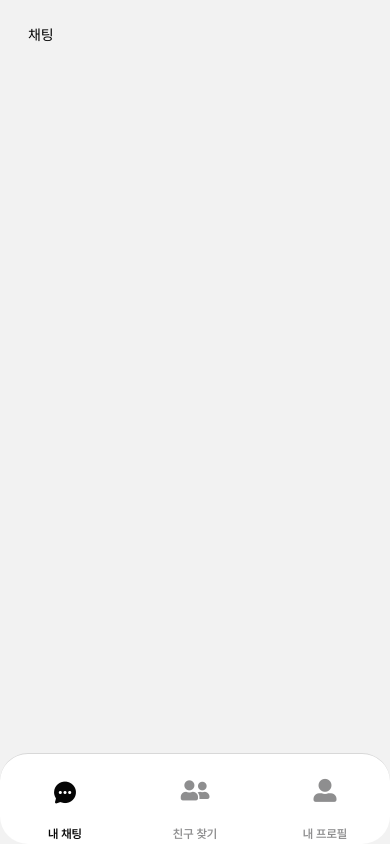
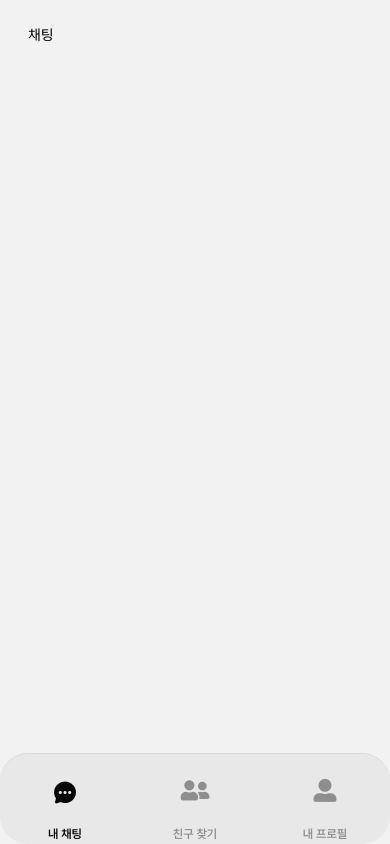
Before and after one commit to DGSW-P-plus/diverse-app, a React Native app: screen /TabNavigator in a window 390 px wide. Built offline with nearby package versions, Linux system fonts and the light colour scheme.

Commit message:
Edit Some
Edit TabBackGround
Add TODO

```diff
--- a/navigation/index.tsx
+++ b/navigation/index.tsx
@@ -30,7 +30,11 @@ export default function RootStack() {
   return (
     <NavigationContainer>
       <Stack.Navigator initialRouteName="StartView">
-        <Stack.Screen name="StartView" component={StartView} options={{ headerShown: false }} />
+        <Stack.Screen
+          name="StartView"
+          component={StartView}
+          options={{ headerShown: false }}
+        />
         <Stack.Screen
           name="TabNavigator"
           component={TabNavigator}
--- a/navigation/tab-navigator.tsx
+++ b/navigation/tab-navigator.tsx
@@ -15,7 +15,7 @@ export default function TabLayout({ navigation }: Props) {
     <Tab.Navigator
       screenOptions={{
         tabBarStyle: {
-          backgroundColor: '#FFFFFF',
+          backgroundColor: '#e8e8e8',
           borderRadius: 28,
           height: 91,
         },
--- a/screens/Auth/RegisterView.tsx
+++ b/screens/Auth/RegisterView.tsx
@@ -19,6 +19,8 @@ import axios from "axios";
 import AsyncStorage from "@react-native-async-storage/async-storage";
 
 type OverviewScreenNavigationProps = StackNavigationProp<RootStackParamList, 'RegisterView'>;
+
+//TODO: 젠더 선택페이지 & Fetch 로직 구현 후 거기로 이동.
 
 export default function RegisterView() {
   const navigation = useNavigation<OverviewScreenNavigationProps>();
--- a/screens/Main/Chat/ChatListView.tsx
+++ b/screens/Main/Chat/ChatListView.tsx
@@ -6,6 +6,10 @@ import { RootStackParamList } from '../../../navigation';
 import { StatusBar } from "expo-status-bar";
 
 type OverviewScreenNavigationProps = StackNavigationProp<RootStackParamList, 'ChatListView'>;
+
+//TODO: 채팅방 컴포넌트 구현
+//TODO: 채팅 버블 구현
+//TODO: STOMP 설치, 및 소캣 통신 구현
 
 export default function ChatListView() {
   return (
--- a/screens/Main/Friend/FriendCardView.tsx
+++ b/screens/Main/Friend/FriendCardView.tsx
@@ -6,6 +6,10 @@ import { RootStackParamList } from '../../../navigation';
 import { StatusBar } from "expo-status-bar";
 
 type OverviewScreenNavigationProps = StackNavigationProp<RootStackParamList, 'ChatListView'>;
+
+//TODO: react-native-deck-swiper 사용, 카드 컴포넌트 제작
+//TODO: 카드에 데이터 맵핑
+//TODO: Drag Refresh, 인덱스에 하나남으면 데이터 Re-Fetch해서 리스트에 넣기 구현
 
 export default function FriendCardView() {
   return (
--- a/screens/Main/Profile/ProfileView.tsx
+++ b/screens/Main/Profile/ProfileView.tsx
@@ -7,10 +7,14 @@ import { StatusBar } from "expo-status-bar";
 
 type OverviewScreenNavigationProps = StackNavigationProp<RootStackParamList, 'ChatListView'>;
 
+//TODO: 프로필 받아오기 구현
+//TODO: 이미지 캐싱, SNS 컴포넌트 디자인
+//TODO: 소개글 작성 페이지, Fetch 로직 만들기.
+//TODO: Gender 수정 페이지, Fetch 로직 만들기.
 export default function ProfileView() {
   return (
     <View style={styles.container}>
-      <Text> 채팅 </Text>
+      <Text> 프로필 </Text>
     </View>
   );
 }
--- a/screens/StartView.tsx
+++ b/screens/StartView.tsx
@@ -111,7 +111,7 @@ export const styles = StyleSheet.create({
     color: '#838383',
   },
   def3: {
-    fontSize: 82,
+    fontSize: 79,
     fontFamily: 'Pretendard-ExtraBold',
     color: '#050505',
   },
```
